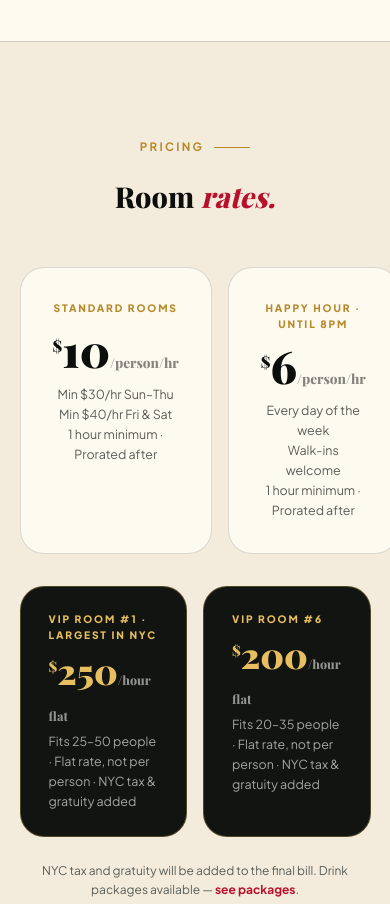
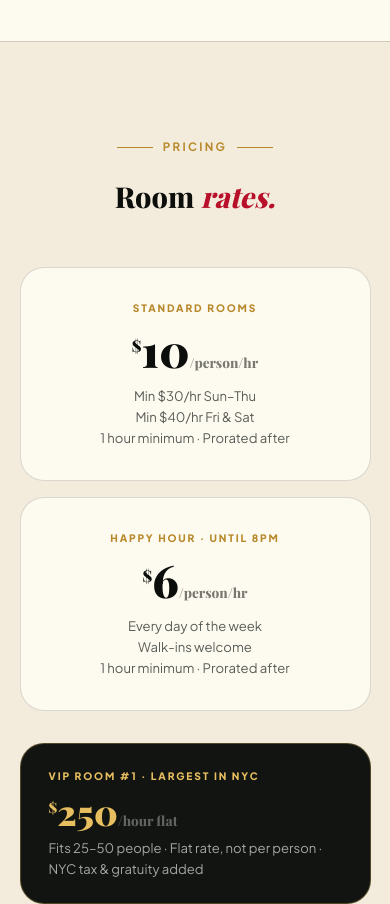
Before and after one commit to justinnhongg/christmas-website, a plain HTML site: page rooms.html in a window 390 px wide. Shown: the part 2260-3164 px from the top of the page. Drawn offline with nearby package versions, Linux system fonts and the light colour scheme; a web font is replaced by a local one.

Commit message:
css cleanup

```diff
--- a/rooms.html
+++ b/rooms.html
@@ -64,37 +64,37 @@
 </section>
 
 <!-- ROOM RATES -->
-<section id="room-rates" style="padding:6rem 5%;background:var(--cream);border-top:1px solid var(--border-dark);">
-  <div style="max-width:900px;margin:0 auto;">
-    <div style="text-align:center;margin-bottom:3rem;">
-      <p class="section-eyebrow reveal" style="justify-content:center;">Pricing</p>
-      <h2 style="font-family:var(--font-display);font-size:clamp(1.8rem,3.5vw,2.6rem);font-weight:800;color:var(--off-black);margin-top:0.5rem;">Room <em style="font-style:italic;color:var(--red);">rates.</em></h2>
+<section id="room-rates">
+  <div class="rates-inner">
+    <div class="rates-header">
+      <p class="section-eyebrow reveal">Pricing</p>
+      <h2 class="rates-h2 reveal d1">Room <em>rates.</em></h2>
     </div>
-    <div style="display:grid;grid-template-columns:1fr 1fr;gap:16px;margin-bottom:2rem;" class="reveal">
-      <div style="padding:2rem;background:var(--warm-white);border:1px solid var(--border-dark);border-radius:var(--radius-xl);text-align:center;">
-        <div style="font-size:0.64rem;font-weight:800;letter-spacing:0.18em;text-transform:uppercase;color:var(--gold);margin-bottom:0.75rem;">Standard Rooms</div>
-        <div style="font-family:var(--font-display);font-size:2.8rem;font-weight:900;color:var(--off-black);line-height:1;margin-bottom:0.25rem;"><sup style="font-size:1rem;vertical-align:super;">$</sup>10<small style="font-size:0.85rem;font-weight:400;opacity:0.5;">/person/hr</small></div>
-        <div style="font-size:0.78rem;color:var(--mid-gray);line-height:1.6;margin-top:0.75rem;">Min $30/hr Sun–Thu<br>Min $40/hr Fri & Sat<br>1 hour minimum · Prorated after</div>
+    <div class="rates-grid rates-grid-spaced reveal">
+      <div class="rate-card">
+        <div class="rate-label">Standard Rooms</div>
+        <div class="rate-price"><sup>$</sup>10<small>/person/hr</small></div>
+        <div class="rate-detail">Min $30/hr Sun–Thu<br>Min $40/hr Fri & Sat<br>1 hour minimum · Prorated after</div>
       </div>
-      <div style="padding:2rem;background:var(--warm-white);border:1px solid var(--border-dark);border-radius:var(--radius-xl);text-align:center;">
-        <div style="font-size:0.64rem;font-weight:800;letter-spacing:0.18em;text-transform:uppercase;color:var(--gold);margin-bottom:0.75rem;">Happy Hour · Until 8PM</div>
-        <div style="font-family:var(--font-display);font-size:2.8rem;font-weight:900;color:var(--off-black);line-height:1;margin-bottom:0.25rem;"><sup style="font-size:1rem;vertical-align:super;">$</sup>6<small style="font-size:0.85rem;font-weight:400;opacity:0.5;">/person/hr</small></div>
-        <div style="font-size:0.78rem;color:var(--mid-gray);line-height:1.6;margin-top:0.75rem;">Every day of the week<br>Walk-ins welcome<br>1 hour minimum · Prorated after</div>
+      <div class="rate-card">
+        <div class="rate-label">Happy Hour · Until 8PM</div>
+        <div class="rate-price"><sup>$</sup>6<small>/person/hr</small></div>
+        <div class="rate-detail">Every day of the week<br>Walk-ins welcome<br>1 hour minimum · Prorated after</div>
       </div>
     </div>
-    <div style="display:grid;grid-template-columns:1fr 1fr;gap:16px;" class="reveal d1">
-      <div style="padding:1.5rem 1.75rem;background:var(--dark-panel);border:1px solid rgba(232,191,96,0.3);border-radius:var(--radius-xl);color:#fff;">
-        <div style="font-size:0.64rem;font-weight:800;letter-spacing:0.18em;text-transform:uppercase;color:var(--gold-bright);margin-bottom:0.6rem;">VIP Room #1 · Largest in NYC</div>
-        <div style="font-family:var(--font-display);font-size:2.2rem;font-weight:900;color:var(--gold-bright);line-height:1;margin-bottom:0.25rem;"><sup style="font-size:0.9rem;vertical-align:super;">$</sup>250<small style="font-size:0.78rem;font-weight:400;color:rgba(255,255,255,0.55);">/hour flat</small></div>
-        <div style="font-size:0.78rem;color:rgba(255,255,255,0.62);line-height:1.6;margin-top:0.5rem;">Fits 25–50 people · Flat rate, not per person · NYC tax & gratuity added</div>
+    <div class="rates-grid reveal d1">
+      <div class="rate-card-dark">
+        <div class="rate-label">VIP Room #1 · Largest in NYC</div>
+        <div class="rate-price"><sup>$</sup>250<small>/hour flat</small></div>
+        <div class="rate-detail">Fits 25–50 people · Flat rate, not per person · NYC tax & gratuity added</div>
       </div>
-      <div style="padding:1.5rem 1.75rem;background:var(--dark-panel);border:1px solid rgba(232,191,96,0.3);border-radius:var(--radius-xl);color:#fff;">
-        <div style="font-size:0.64rem;font-weight:800;letter-spacing:0.18em;text-transform:uppercase;color:var(--gold-bright);margin-bottom:0.6rem;">VIP Room #6</div>
-        <div style="font-family:var(--font-display);font-size:2.2rem;font-weight:900;color:var(--gold-bright);line-height:1;margin-bottom:0.25rem;"><sup style="font-size:0.9rem;vertical-align:super;">$</sup>200<small style="font-size:0.78rem;font-weight:400;color:rgba(255,255,255,0.55);">/hour flat</small></div>
-        <div style="font-size:0.78rem;color:rgba(255,255,255,0.62);line-height:1.6;margin-top:0.5rem;">Fits 20–35 people · Flat rate, not per person · NYC tax & gratuity added</div>
+      <div class="rate-card-dark">
+        <div class="rate-label">VIP Room #6</div>
+        <div class="rate-price"><sup>$</sup>200<small>/hour flat</small></div>
+        <div class="rate-detail">Fits 20–35 people · Flat rate, not per person · NYC tax & gratuity added</div>
       </div>
     </div>
-    <p style="text-align:center;font-size:0.75rem;color:var(--mid-gray);margin-top:1.5rem;line-height:1.6;" class="reveal d2">NYC tax and gratuity will be added to the final bill. Drink packages available — <a href="index.html#packages" style="color:var(--red);font-weight:700;">see packages</a>.</p>
+    <p class="rates-note reveal d2">NYC tax and gratuity will be added to the final bill. Drink packages available — <a href="index.html#packages">see packages</a>.</p>
   </div>
 </section>
 
--- a/styles.css
+++ b/styles.css
@@ -255,6 +255,35 @@ button{font-family:inherit;cursor:pointer;border:none;}
 .room-photo::after{content:'';position:absolute;inset:0;background:radial-gradient(ellipse 60% 50% at 50% 60%,rgba(184,137,42,0.04) 0%,transparent 70%);pointer-events:none;}
 .room-photo-num{position:absolute;top:14px;left:16px;font-size:0.62rem;font-weight:800;letter-spacing:0.14em;text-transform:uppercase;color:rgba(232,191,96,0.62);z-index:2;font-family:var(--font-body);}
 .rooms-footer{max-width:1260px;margin:2.5rem auto 0;text-align:center;}
+
+/* ROOM RATES */
+#room-rates{padding:6rem 5%;background:var(--cream);border-top:1px solid var(--border-dark);}
+.rates-inner{max-width:900px;margin:0 auto;}
+.rates-header{text-align:center;margin-bottom:3rem;}
+.rates-header .section-eyebrow{justify-content:center;}
+.rates-header .section-eyebrow::before{content:'';flex:1;max-width:36px;height:1px;background:var(--gold);}
+.rates-h2{font-family:var(--font-display);font-size:clamp(1.8rem,3.5vw,2.6rem);font-weight:800;color:var(--off-black);margin-top:0.5rem;}
+.rates-h2 em{font-style:italic;color:var(--red);}
+.rates-grid{display:grid;grid-template-columns:1fr 1fr;gap:16px;}
+.rates-grid-spaced{margin-bottom:2rem;}
+.rate-card{padding:2rem;background:var(--warm-white);border:1px solid var(--border-dark);border-radius:var(--radius-xl);text-align:center;}
+.rate-card-dark{padding:1.5rem 1.75rem;background:var(--dark-panel);border:1px solid rgba(232,191,96,0.3);border-radius:var(--radius-xl);color:#fff;}
+.rate-label{font-size:0.64rem;font-weight:800;letter-spacing:0.18em;text-transform:uppercase;color:var(--gold);margin-bottom:0.75rem;}
+.rate-card-dark .rate-label{color:var(--gold-bright);margin-bottom:0.6rem;}
+.rate-price{font-family:var(--font-display);font-size:2.8rem;font-weight:900;color:var(--off-black);line-height:1;margin-bottom:0.25rem;}
+.rate-price sup{font-size:1rem;vertical-align:super;}
+.rate-price small{font-size:0.85rem;font-weight:400;opacity:0.55;}
+.rate-card-dark .rate-price{font-size:2.2rem;color:var(--gold-bright);}
+.rate-card-dark .rate-price sup{font-size:0.9rem;}
+.rate-card-dark .rate-price small{color:var(--on-dark-label);}
+.rate-detail{font-size:var(--text-sm);color:var(--mid-gray);line-height:1.6;margin-top:0.75rem;}
+.rate-card-dark .rate-detail{color:var(--on-dark-muted);margin-top:0.5rem;}
+.rates-note{text-align:center;font-size:0.75rem;color:var(--mid-gray);margin-top:1.5rem;line-height:1.6;}
+.rates-note a{color:var(--red);font-weight:700;}
+@media(max-width:768px){.rates-grid{grid-template-columns:1fr;}}
+
+/* HAPPY HOUR CENTERED CARD */
+.special-offers-single{max-width:560px;margin:0 auto;}
 
 /* ROOM FEATURES (what every room includes) */
 #room-features{padding:6rem 5%;background:var(--cream);border-top:1px solid var(--border-dark);}
```
Also changed, not shown: index.html (+3 -3 lines).
